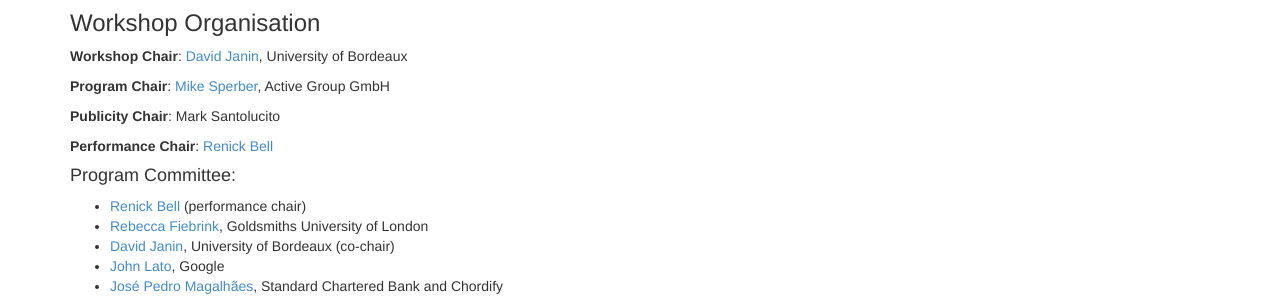
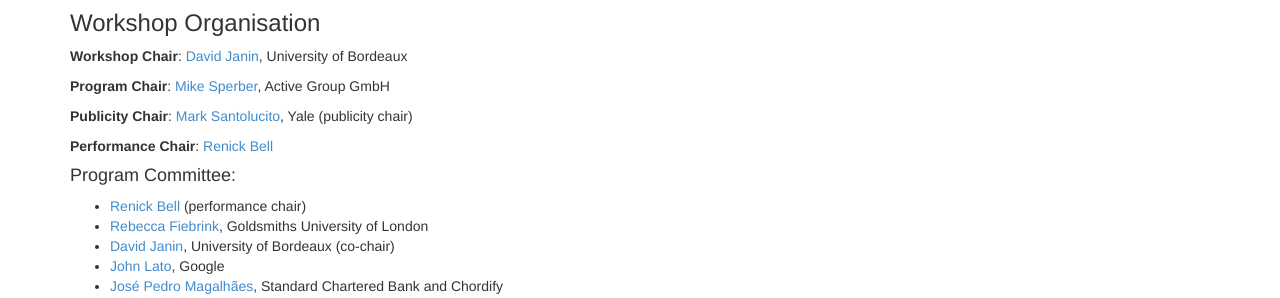
Before and after one commit to functional-art/functional-art.github.com, a Jekyll site: the page built from 2016/cfp.md, in a window 1280 px wide. Shown: the part 1505-1803 px from the top of the page. Built offline with Jekyll 4.4.1, drawn with Linux system fonts in a browser that asks for light colours; nearby versions of some CDN libraries.

Commit message:
PR chair again.

```diff
--- a/2016/cfp.md
+++ b/2016/cfp.md
@@ -139,7 +139,7 @@
 **Program Chair**: [Mike Sperber](http://deinprogramm.de/sperber/),
   Active Group GmbH
 
-**Publicity Chair**: Mark Santolucito
+**Publicity Chair**: [Mark Santolucito](http://marksantolucito.com/), Yale (publicity chair)
 
 **Performance Chair**: [Renick Bell](http://www.renickbell.net/)
 
```
